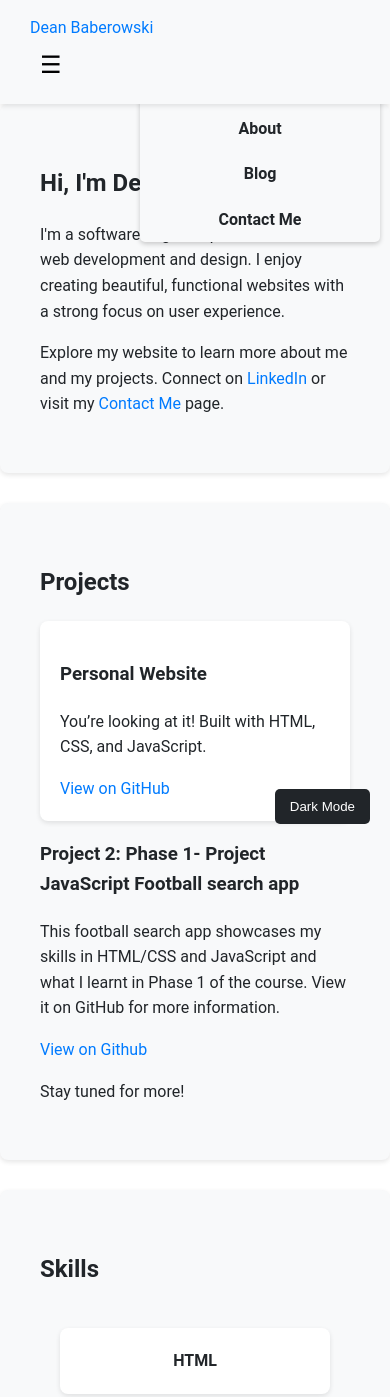
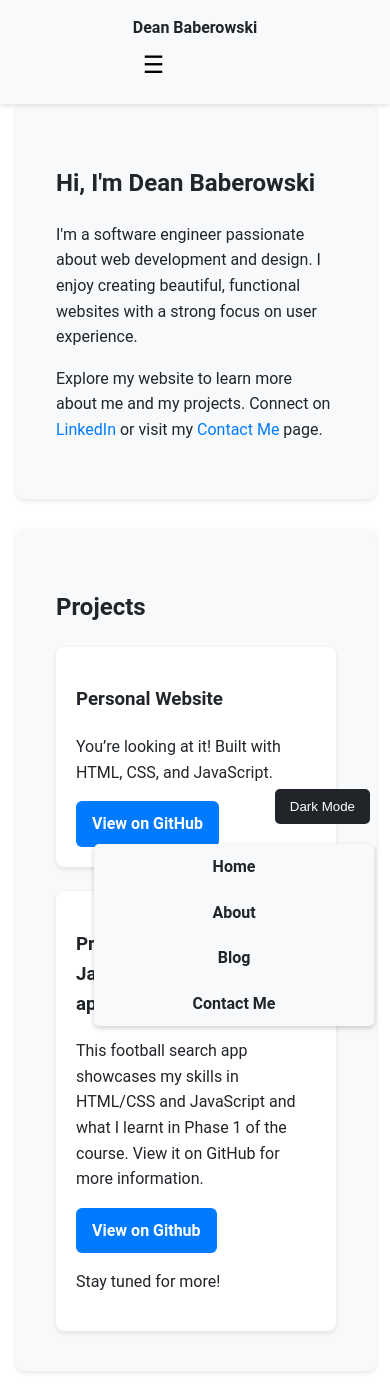
Before and after one commit to Deano10134/DABs-personal-website, a website: page index.html in a window 390 px wide. Shown: the top 1397 px of the page. Drawn offline with Linux system fonts and the light colour scheme; no server answers.

Commit message:
update style

```diff
--- a/index.html
+++ b/index.html
@@ -41,10 +41,10 @@
           <p>You’re looking at it! Built with HTML, CSS, and JavaScript.</p>
           <a href="https://github.com/Deano10134" class="btn" target="_blank" rel="noopener">View on GitHub</a>
         </div>
-        <div class="project2">
+        <div class="project">
           <h3>Project 2: Phase 1- Project JavaScript Football search app</h3>
           <p> This football search app showcases my skills in HTML/CSS and JavaScript and what I learnt in Phase 1 of the course. View it on GitHub for more information.</p>
-          <a href="https://github.com/Deano10134/phase-1-project" target="_blank">View on Github</a>
+          <a href="https://github.com/Deano10134/phase-1-project" class="btn" target="_blank" rel="noopener">View on Github</a>
           <p>Stay tuned for more!</p>
         </div>
       </div>
--- a/style.css
+++ b/style.css
@@ -38,6 +38,13 @@ body {
   display: flex;
   flex-direction: column;
   min-height: 100vh;
+}
+
+/* Container to align content on all pages */
+.container {
+  max-width: 1140px;
+  margin: 0 auto;
+  padding: 0 16px;
 }
 
 /* Layout */
@@ -126,6 +133,13 @@ a:hover, a:focus {
   color: var(--link-color);
 }
 
+/* Navbar brand styling */
+.navbar .navbar-brand {
+  font-weight: 700;
+  color: var(--navbar-text);
+  text-decoration: none;
+}
+
 /* Mobile Menu Toggle */
 .menu-toggle {
   display: none;
@@ -152,9 +166,9 @@ a:hover, a:focus {
     flex-direction: column;
     background-color: var(--navbar-bg);
     position: absolute;
-    top: 60px;
-    right: 10px;
-    width: 220px;
+    top: 100%;
+    right: 16px;
+    width: min(90vw, 260px);
     border-radius: 5px;
     box-shadow: 0 2px 5px rgba(0, 0, 0, 0.2);
     padding: 10px;
@@ -274,6 +288,35 @@ section {
   color: #fff;
 }
 
+/* Projects grid for better layout */
+.projects-grid {
+  display: grid;
+  grid-template-columns: repeat(auto-fit, minmax(280px, 1fr));
+  gap: 24px;
+}
+
+/* Responsive media */
+img, video, svg, canvas {
+  max-width: 100%;
+  height: auto;
+  display: block;
+}
+
+/* Reusable button style */
+.btn {
+  display: inline-block;
+  padding: 10px 16px;
+  border-radius: 6px;
+  background-color: var(--link-color);
+  color: #fff;
+  font-weight: 600;
+  text-decoration: none;
+  transition: background-color 0.3s ease, transform 0.2s ease;
+}
+.btn:hover {
+  background-color: var(--hover-bg);
+  transform: translateY(-2px);
+}
 
 /* Contact Form Container */
 .contact-form {
@@ -337,8 +380,6 @@ section {
   }
 }
 
-
-
 /* Footer */
 footer {
   background-color: var(--navbar-bg);
```
